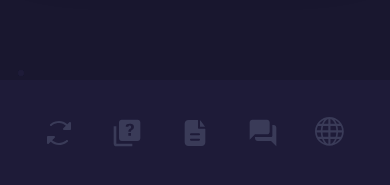
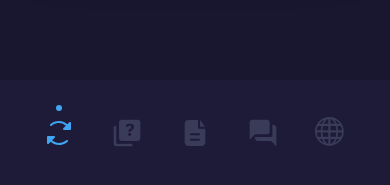
Before and after one commit to vadimDavidov/crypto-swap, a Next.js app: page / in a window 390 px wide. Shown: the part 717-902 px from the top of the page. Built offline with nearby package versions, Linux system fonts and the light colour scheme.

Commit message:
Add focus to mobile footer

```diff
--- a/src/common-components/navbar&footer/MobileFooter.js
+++ b/src/common-components/navbar&footer/MobileFooter.js
@@ -7,75 +7,72 @@ import { createRef, useEffect, useRef, useState } from 'react';
 
 function MobileFooter() {
   const icons = svgIcons();
-  const clockwiseRef = createRef();
-  const questionRef = createRef();
-  const documentRef = createRef();
-  const answerRef = createRef();
-  const languageRef = createRef();
-  const ellipseRef = createRef();
-  const [hasFocus, setHasFocus] = useState(false);
+  const [clockwiseFocus, setClockwiseFocus] = useState(true);
+  const [questionFocus, setQuesyionFocus] = useState(false);
+  const [documentFocus, setDocumentFocus] = useState(false);
+  const [answerFocus, setAnswerFocus] = useState(false);
+  const [languageFocus, setLanguageFocus] = useState(false);
 
-  // useEffect(() => {
-  //   if (document.hasFocus() && ref.current.contains(document.activeElement)) {
-  //     setHasFocus(true);
-  //   }
-  // }, [hasFocus]);
+  const handleClockwiseFocus = () => {
+    setClockwiseFocus(true);
+    setAnswerFocus(false);
+    setDocumentFocus(false);
+    setLanguageFocus(false);
+    setQuesyionFocus(false);
+  };
+  const handleQuestionFocus = () => {
+    setClockwiseFocus(false);
+    setAnswerFocus(false);
+    setDocumentFocus(false);
+    setLanguageFocus(false);
+    setQuesyionFocus(true);
+  };
+  const handleDocumentFocus = () => {
+    setClockwiseFocus(false);
+    setAnswerFocus(false);
+    setDocumentFocus(true);
+    setLanguageFocus(false);
+    setQuesyionFocus(false);
+  };
+  const handleAnswerFocus = () => {
+    setClockwiseFocus(false);
+    setAnswerFocus(true);
+    setDocumentFocus(false);
+    setLanguageFocus(false);
+    setQuesyionFocus(false);
+  };
+  const handleLanguageFocus = () => {
+    setClockwiseFocus(false);
+    setAnswerFocus(false);
+    setDocumentFocus(false);
+    setLanguageFocus(true);
+    setQuesyionFocus(false);
+  };
 
-  // useEffect(() => {
-  //   if (document.activeElement === clockwiseRef.current) {
-  //     setHasFocus(true);
-  //   }
-  //   if (document.activeElement !== clockwiseRef.current) {
-  //     setHasFocus(false);
-  //   }
-
-  //   if (document.activeElement === questionRef.current) {
-  //     setHasFocus(true);
-  //   }
-  //   if (document.activeElement !== questionRef.current) {
-  //     setHasFocus(false);
-  //   }
-
-  //   if (document.activeElement === documentRef.current) {
-  //     setHasFocus(true);
-  //   }
-  //   if (document.activeElement !== documentRef.current) {
-  //     setHasFocus(false);
-  //   }
-  //   if (document.activeElement === languageRef.current) {
-  //     setHasFocus(true);
-  //   }
-  //   if (document.activeElement !== languageRef.current) {
-  //     setHasFocus(false);
-  //   }
-  // }, [
-  //   hasFocus,
-  //   clockwiseRef,
-  //   questionRef,
-  //   documentRef,
-  //   answerRef,
-  //   languageRef,
-  // ]);
-
-  console.log(hasFocus);
+  console.log(clockwiseFocus);
+  console.log(questionFocus);
+  console.log(documentFocus);
+  console.log(answerFocus);
+  console.log(languageFocus);
 
   return (
     <div className={styles.wrapper}>
       <div className={styles.footer}>
         <nav>
-          <div className={`${styles.innerBox} ${styles.clockwise}`}>
-            <Link
-              onClick={() => clockwiseRef.current}
-              ref={useRef(clockwiseRef.current)}
-              href={'#'}
-            >
+          <div
+            tabIndex={1}
+            className={`${styles.innerBox} ${styles.clockwise}`}
+          >
+            <Link onClick={() => handleClockwiseFocus()} href={'#'}>
               <Image
-                className={styles.ellipse}
+                className={styles.ellipseOne}
                 width={6}
                 height={6}
                 // src="/icons/ellipse.svg"
                 src={
-                  hasFocus ? '/icons/ellipse-focus.svg' : '/icons/ellipse.svg'
+                  clockwiseFocus
+                    ? '/icons/ellipse-focus.svg'
+                    : '/icons/ellipse.svg'
                 }
                 alt="ellipse"
               />
@@ -83,24 +80,22 @@ function MobileFooter() {
                 width={32}
                 height={32}
                 // src="/icons/clockwise.svg"
-                src={hasFocus ? icons[0].focusPath : icons[0].path}
+                src={clockwiseFocus ? icons[0].focusPath : icons[0].path}
                 alt="clockwise"
               />
             </Link>
           </div>
-          <div className={`${styles.innerBox} ${styles.question}`}>
-            <Link
-              onClick={() => questionRef.current}
-              ref={useRef(questionRef.current)}
-              href={'#'}
-            >
+          <div tabIndex={2} className={`${styles.innerBox} ${styles.question}`}>
+            <Link onClick={() => handleQuestionFocus()} href={'#'}>
               <Image
-                className={styles.ellipse}
+                className={styles.ellipseTwo}
                 width={6}
                 height={6}
                 // src="/icons/ellipse.svg"
                 src={
-                  hasFocus ? '/icons/ellipse-focus.svg' : '/icons/ellipse.svg'
+                  questionFocus
+                    ? '/icons/ellipse-focus.svg'
+                    : '/icons/ellipse.svg'
                 }
                 alt="ellipse"
               />
@@ -108,24 +103,22 @@ function MobileFooter() {
                 width={32}
                 height={32}
                 // src="/icons/question.svg"
-                src={hasFocus ? icons[1].focusPath : icons[1].path}
+                src={questionFocus ? icons[1].focusPath : icons[1].path}
                 alt="question"
               />
             </Link>
           </div>
-          <div className={`${styles.innerBox} ${styles.document}`}>
-            <Link
-              onClick={() => documentRef.current}
-              ref={useRef(documentRef.current)}
-              href={'#'}
-            >
+          <div tabIndex={3} className={`${styles.innerBox} ${styles.document}`}>
+            <Link onClick={() => handleDocumentFocus()} href={'#'}>
               <Image
-                className={styles.ellipse}
+                className={styles.ellipseThree}
                 width={6}
                 height={6}
                 // src="/icons/ellipse.svg"
                 src={
-                  hasFocus ? '/icons/ellipse-focus.svg' : '/icons/ellipse.svg'
+                  documentFocus
+                    ? '/icons/ellipse-focus.svg'
+                    : '/icons/ellipse.svg'
                 }
                 alt="ellipse"
               />
@@ -133,24 +126,22 @@ function MobileFooter() {
                 width={32}
                 height={32}
                 // src="/icons/document.svg"
-                src={hasFocus ? icons[2].focusPath : icons[2].path}
+                src={documentFocus ? icons[2].focusPath : icons[2].path}
                 alt="document"
               />
             </Link>
           </div>
-          <div className={`${styles.innerBox} ${styles.answer}`}>
-            <Link
-              onClick={() => answerRef.current}
-              ref={useRef(answerRef.current)}
-              href={'#'}
-            >
+          <div tabIndex={4} className={`${styles.innerBox} ${styles.answer}`}>
+            <Link onClick={() => handleAnswerFocus()} href={'#'}>
               <Image
-                className={styles.ellipse}
+                className={styles.ellipseFour}
                 width={6}
                 height={6}
                 // src="/icons/ellipse.svg"
                 src={
-                  hasFocus ? '/icons/ellipse-focus.svg' : '/icons/ellipse.svg'
+                  answerFocus
+                    ? '/icons/ellipse-focus.svg'
+                    : '/icons/ellipse.svg'
                 }
                 alt="ellipse"
               />
@@ -158,24 +149,22 @@ function MobileFooter() {
                 width={32}
                 height={32}
                 // src="/icons/answer.svg"
-                src={hasFocus ? icons[3].focusPath : icons[3].path}
+                src={answerFocus ? icons[3].focusPath : icons[3].path}
                 alt="answer"
               />
             </Link>
           </div>
-          <div className={`${styles.innerBox} ${styles.language}`}>
-            <Link
-              onClick={() => languageRef.current}
-              ref={useRef(languageRef.current)}
-              href={'#'}
-            >
+          <div tabIndex={5} className={`${styles.innerBox} ${styles.language}`}>
+            <Link onClick={() => handleLanguageFocus()} href={'#'}>
               <Image
-                className={styles.ellipse}
+                className={styles.ellipseFive}
                 width={6}
                 height={6}
                 // src="/icons/ellipse.svg"
                 src={
-                  hasFocus ? '/icons/ellipse-focus.svg' : '/icons/ellipse.svg'
+                  languageFocus
+                    ? '/icons/ellipse-focus.svg'
+                    : '/icons/ellipse.svg'
                 }
                 alt="ellipse"
               />
@@ -183,7 +172,7 @@ function MobileFooter() {
                 width={32}
                 height={32}
                 // src="/icons/lang-footer.svg"
-                src={hasFocus ? icons[4].focusPath : icons[4].path}
+                src={languageFocus ? icons[4].focusPath : icons[4].path}
                 alt="language"
               />
             </Link>
--- a/src/common-components/navbar&footer/MobileFooter.module.css
+++ b/src/common-components/navbar&footer/MobileFooter.module.css
@@ -29,8 +29,28 @@
   fill: #40a5f3;
 } */
 
-.ellipse {
+.ellipseOne {
   position: absolute;
-  top: -10px;
-  left: 12px;
+  top: 25px;
+  left: 50px;
 }
+.ellipseTwo {
+  position: absolute;
+  top: 25px;
+  left: 121px;
+}
+.ellipseThree {
+  position: absolute;
+  top: 25px;
+  left: 190px;
+}
+.ellipseFour {
+  position: absolute;
+  top: 25px;
+  left: 259px;
+}
+.ellipseFive {
+  position: absolute;
+  top: 25px;
+  left: 327px;
+}
```
